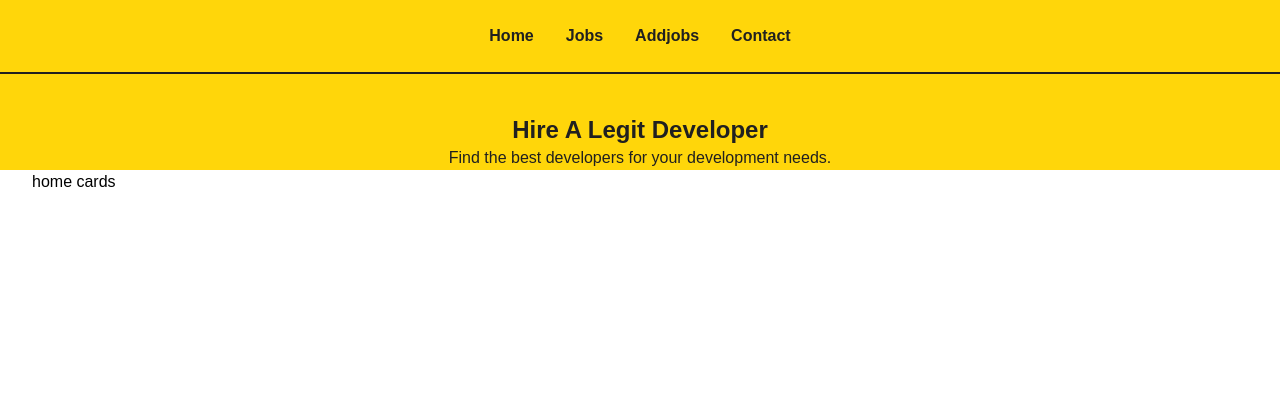
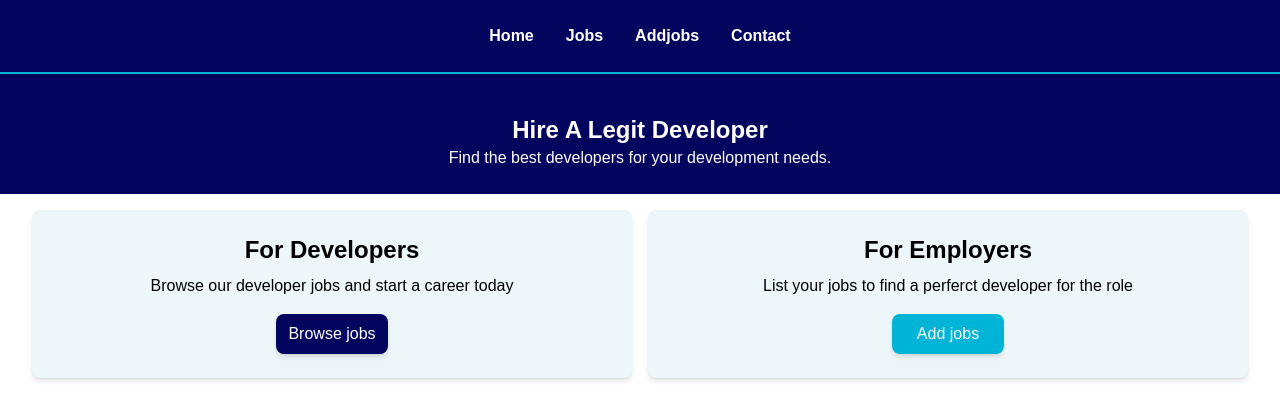
Before and after one commit to Kelly-kells/Hiredev, a React (Vite) app: page / in a window 1280 px wide. Shown: the top 420 px of the page. Built offline with nearby package versions, Linux system fonts and the light colour scheme.

Commit message:
home cards

```diff
--- a/src/Components/Hero.jsx
+++ b/src/Components/Hero.jsx
@@ -2,8 +2,8 @@ import React from 'react'
 
 const Hero = () => {
   return (
-    <section className=' bg-primeColor '>
-        <div className=' flex flex-col items-center justify-center pt-10 container text-secondColor'>
+    <section className=' bg-primeColor'>
+        <div className=' flex flex-col items-center justify-center pt-10 pb-6 container text-white'>
        <h1 className=' font-semibold text-2xl'> Hire A Legit Developer</h1>
        <p>Find the best developers for your development needs.</p>
         </div>
--- /dev/null
+++ b/src/Components/homeCards/Card.jsx
@@ -0,0 +1,12 @@
+import React from 'react'
+
+const Card = ({children}) => {
+  return (
+    <div className='bg-cardColor p-6 rounded-lg shadow-md flex flex-col items-center'>
+
+{children}
+    </div>
+  )
+}
+
+export default Card
--- a/src/Components/homeCards/Homecards.jsx
+++ b/src/Components/homeCards/Homecards.jsx
@@ -2,11 +2,29 @@ import React from 'react'
 
 const Homecards = () => {
   return (
-    <section className=' '>
+    <section className=''>
 <div className=" container">
-    <h1>
-        home cards
-    </h1>
+    <div className='grid grid-cols-1 md:grid-cols-2 gap-4 p-4  rounded-lg'>
+ <div className=' bg-cardColor p-6 rounded-lg shadow-md flex flex-col items-center '>
+  <h2 className=' font-bold text-2xl text-center'>For Developers</h2>
+      <p className='mt-2 mb-4 text-center'> Browse our developer jobs and start a career today </p>
+      <button className=' bg-primeColor w-28 text-center  p-2 shadow-md rounded-lg  '               >
+        <a href="/jobs.html" className='text-white text-center'>
+   Browse jobs
+        </a>
+      </button>
+ </div>
+
+ <div className=' bg-cardColor p-6 rounded-lg shadow-md flex flex-col items-center'>
+  <h2 className=' font-bold text-2xl'>For Employers</h2>
+      <p className='mt-2 mb-4'>List your jobs to find a perferct developer for the role </p>
+      <button className=' bg-secondColor w-28   p-2 shadow-md rounded-lg  '               >
+        <a href="/jobs.html" className='text-white '>
+Add jobs
+        </a>
+      </button>
+ </div>
+    </div>
 </div>
         </section>
   )
--- a/src/Components/navbar/Navbar.jsx
+++ b/src/Components/navbar/Navbar.jsx
@@ -12,7 +12,7 @@ const Navbar = () => {
     setOpen(!open)
   }
   return (
-    <nav className=" bg-primeColor text-secondColor relative border-b-2 border-solid border-secondColor">
+    <nav className=" bg-primeColor text-white relative border-b-2 border-solid border-secondColor">
 
 
       <ul className="rounded-sm shadow-sm  md:shadow-none  " >
--- a/tailwind.config.js
+++ b/tailwind.config.js
@@ -10,13 +10,13 @@ export default {
         sans:['Robotto', 'sans-serif' ]
       },
       colors:{
-        primeColor: "#ffd60a",
-        secondColor: "#202020",
-        cardColor:  "#fffffc"
+        primeColor: "#03045e",
+        secondColor: "#00b4d8",
+        cardColor:  "#edf6f9"
       },
       container: {
         center: true,
-        padding: "2rem"
+        padding: "1rem"
       },
     },
   },
```
